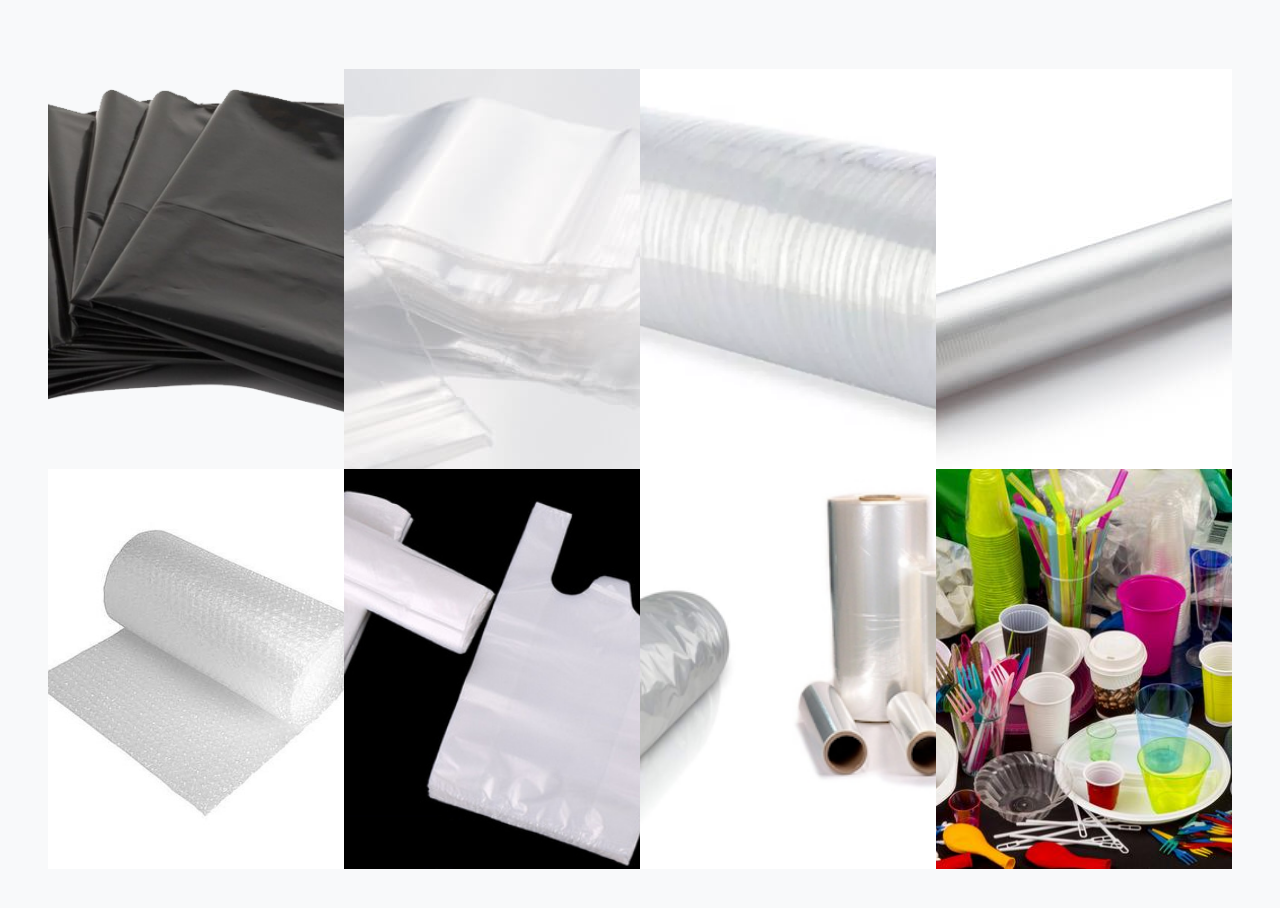
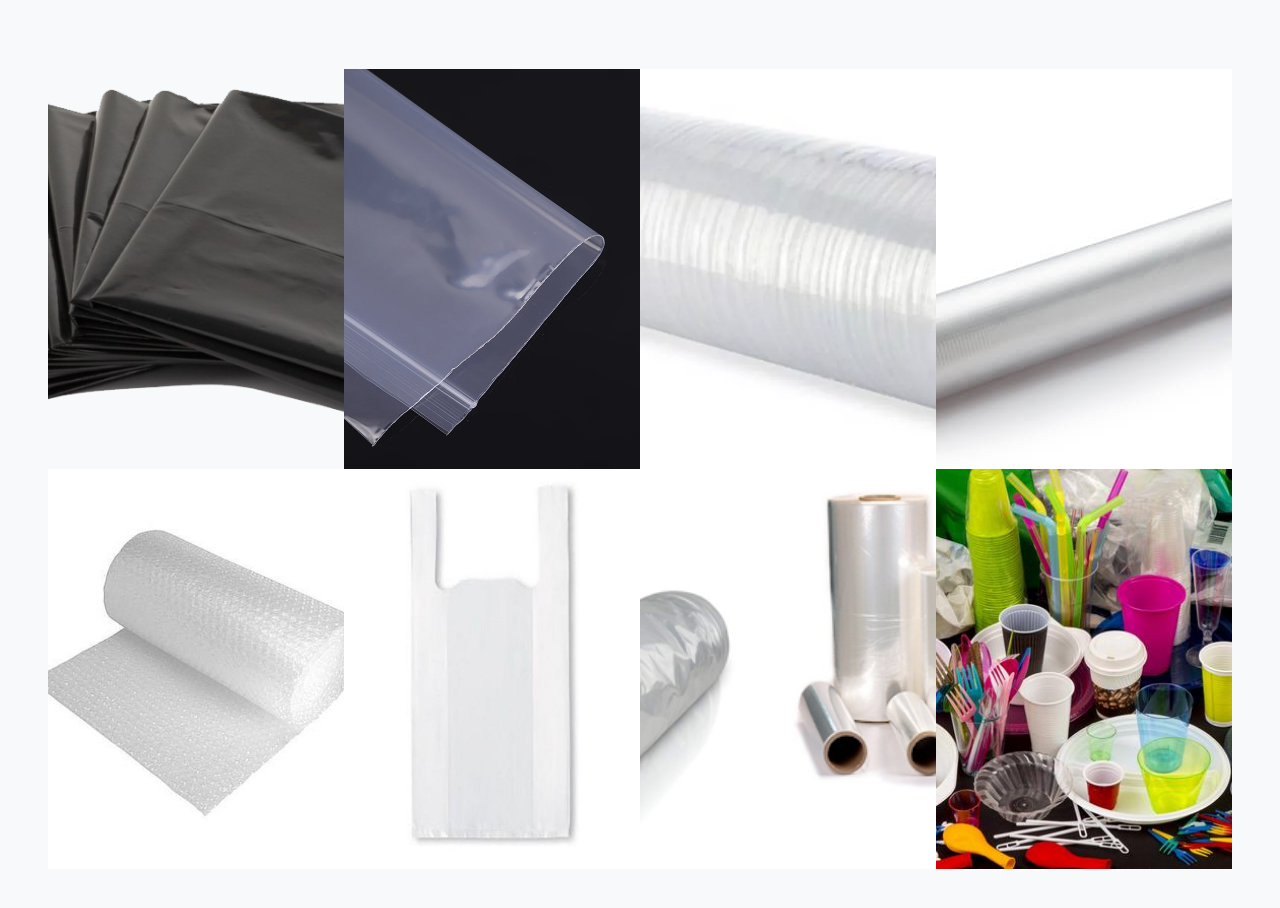
Before and after one commit to plasticospremier/plasticospremier, a plain HTML site: page paginas/productos.html in a window 1280 px wide. Shown: the part 538-1446 px from the top of the page. Drawn offline with nearby package versions, Linux system fonts and the light colour scheme; files that its build step writes are made by us from their sources; files whose address does not match are found by name.

Commit message:
Nuevo imgs

```diff
--- a/paginas/productos.html
+++ b/paginas/productos.html
@@ -82,7 +82,7 @@
 				<div class="col-md-6 col-lg-3 ftco-animate">
 					<div class="staff">
 						<div class="img-wrap d-flex align-items-stretch">
-							<div class="img align-self-stretch" style="background-image: url('../images/Productos/bolsaSuelta.jpg');"></div>
+							<div class="img align-self-stretch" style="background-image: url('../images/Productos/bolsa-mini-transparente.jpg');"></div>
 						</div>
 						<div class="text d-flex align-items-center pt-3 text-center">
 							<div>
@@ -146,7 +146,7 @@
 				<div class="col-md-6 col-lg-3 ftco-animate">
 					<div class="staff">
 						<div class="img-wrap d-flex align-items-stretch">
-							<div class="img align-self-stretch" style="background-image: url('../images/Productos/bolsa-camisa.jpg');"></div>
+							<div class="img align-self-stretch" style="background-image: url('../images/Productos/camiseta.jpg');"></div>
 						</div>
 						<div class="text d-flex align-items-center pt-3 text-center">
 							<div>
```
Also changed, not shown: images/Productos/bolsa-camiseta.jpg (added), images/Productos/bolsa-mini-transparente.jpg (added), images/Productos/camiseta.jpg (added), 2 other files.
